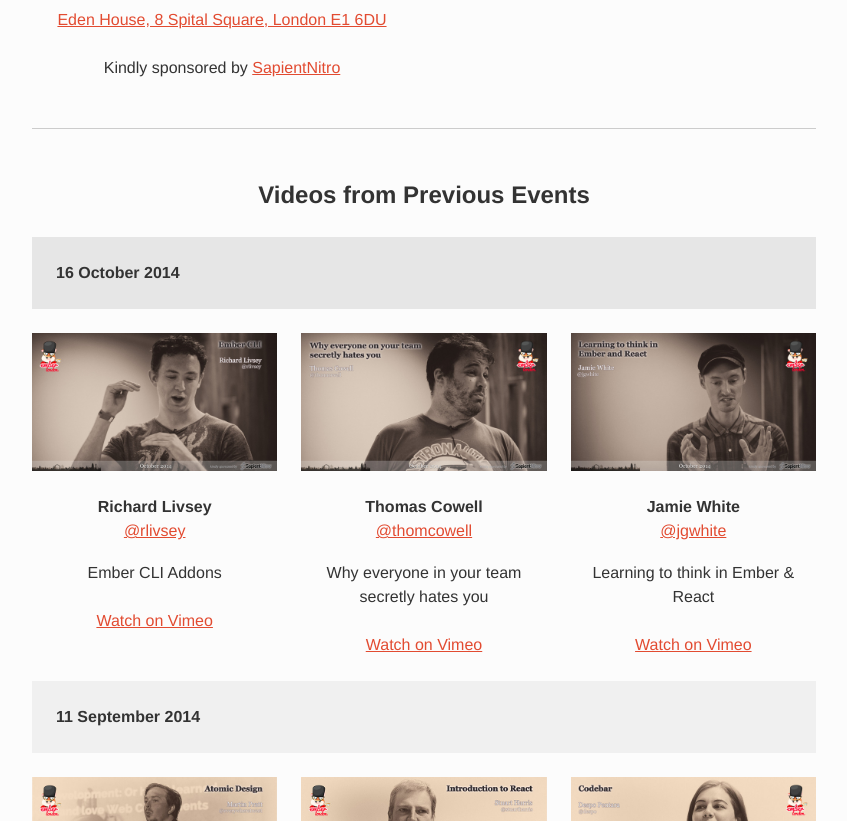
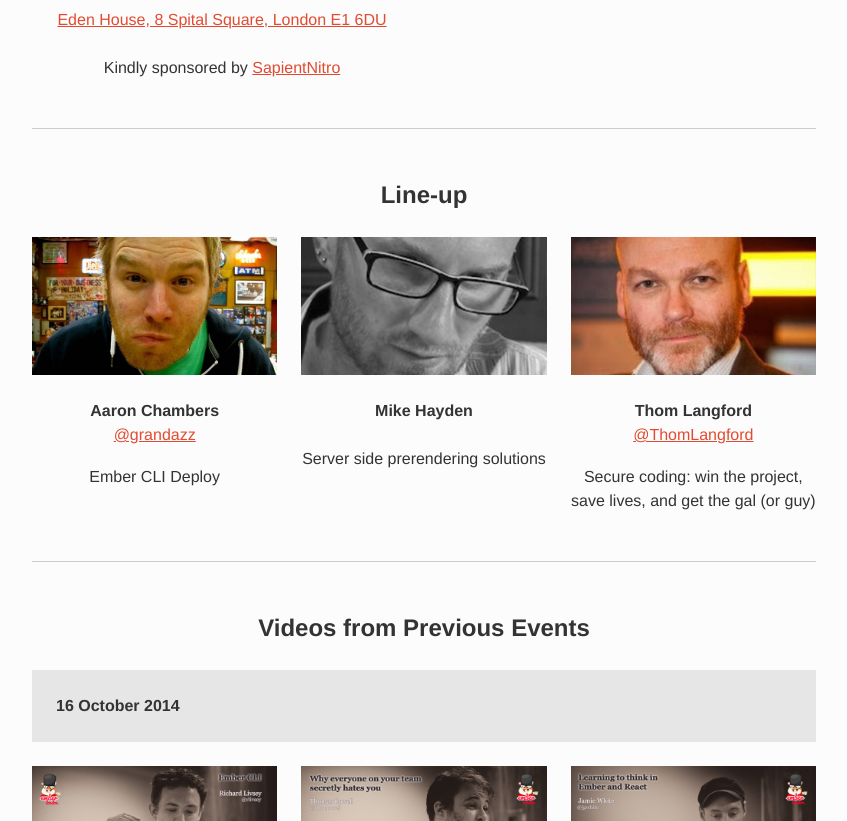
Before and after one commit to emberlondon/emberlondon.github.io, a Jekyll site: the page built from index.html, in a window 1280 px wide and 900 px high, scrolled down 1320 px, cut to the strip 79-900 px from the top of the window. Shown: the whole strip, without its empty margins (216-1063 px from the left). Built offline with Jekyll 4.4.1, drawn with Linux system fonts in a browser that asks for light colours; nearby versions of some CDN libraries.

Commit message:
Add November speakers

```diff
--- a/_data/next-event.yml
+++ b/_data/next-event.yml
@@ -2,3 +2,15 @@
 time: 6.30pm – 9.30pm
 datetime_aria: Thursday, twentieth of November, two-thousand and fourteen, six thirty pm to nine thirty pm.
 location: Eden House, 8 Spital Square, London E1 6DU
+talks:
+  - speaker_name: Aaron Chambers
+    speaker_twitter: grandazz
+    info: Ember CLI Deploy
+    image: images/speakers/grandazz.jpg
+  - speaker_name: Mike Hayden
+    info: Server side prerendering solutions
+    image: images/speakers/mike-hayden.jpg
+  - speaker_name: Thom Langford
+    speaker_twitter: ThomLangford
+    info: 'Secure coding: win the project, save lives, and get the gal (or guy)'
+    image: images/speakers/thomlangford.jpg
```
Also changed, not shown: images/speakers/grandazz.jpg (added), images/speakers/mike-hayden.jpg (added), images/speakers/thomlangford.jpg (added).
